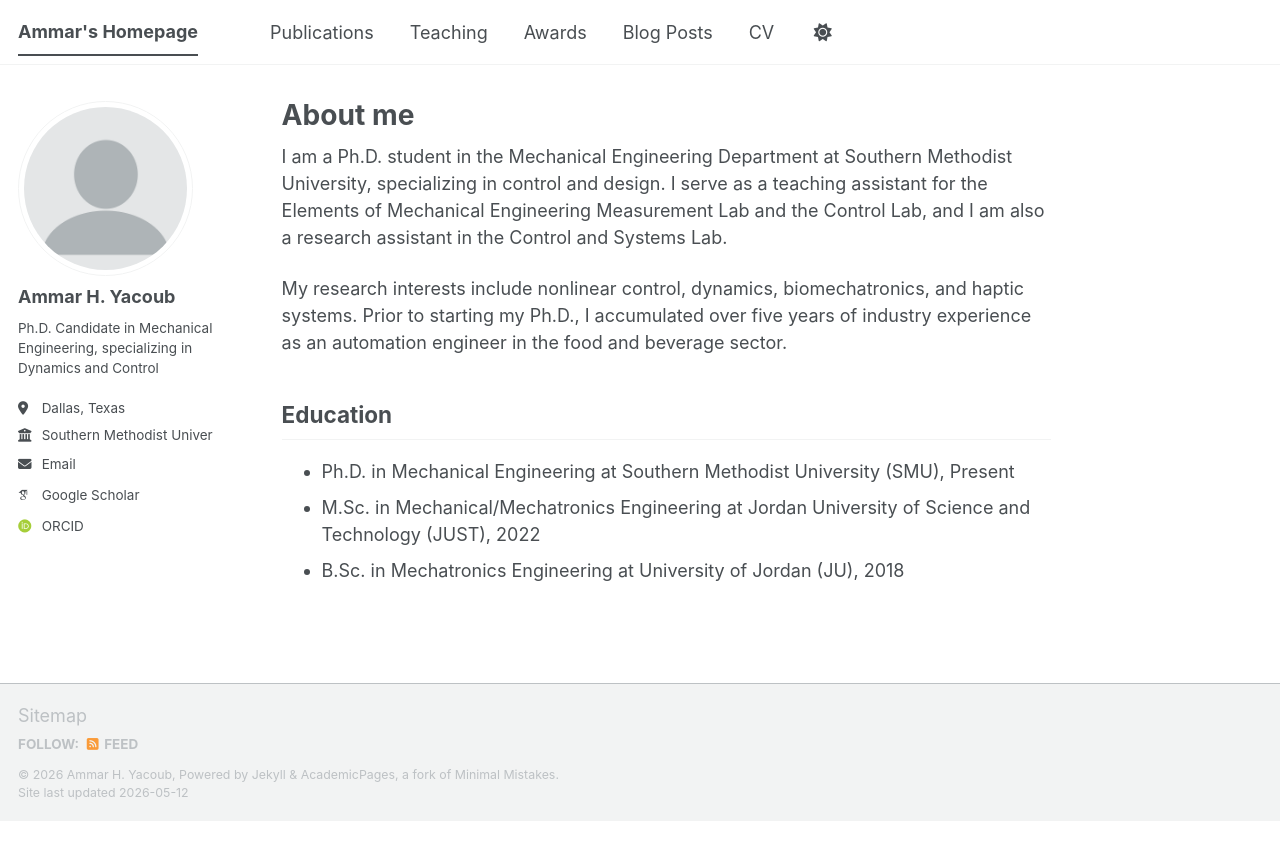
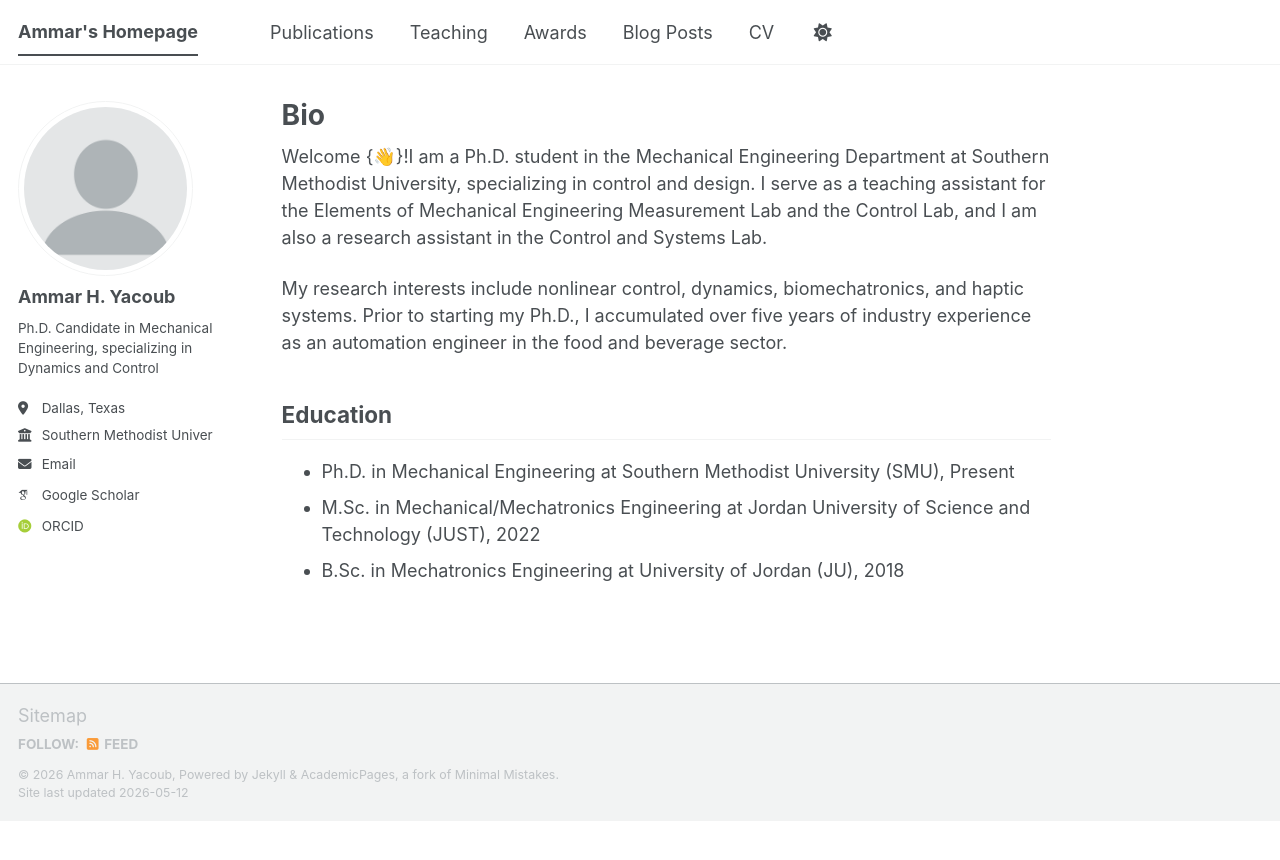
Before and after one commit to AmmarYacoub/AmmarYacoub.github.io, a Jekyll site: the page built from _pages/about.md, in a window 1280 px wide. Shown: the top 860 px of the page. Built offline with Jekyll 4.4.1, drawn with Linux system fonts in a browser that asks for light colours; some web fonts are replaced; a script bundle is joined from its source files by our own code; library files that are not in the unit come from our copies.

Commit message:
Update about.md

```diff
--- a/_pages/about.md
+++ b/_pages/about.md
@@ -1,13 +1,13 @@
 ---
 permalink: /
-title: "About me"
+title: "Bio"
 author_profile: true
 redirect_from:
   - /about/
   - /about.html
 ---
 
-I am a Ph.D. student in the Mechanical Engineering Department at Southern Methodist University, specializing in control and design. I serve as a teaching assistant for the Elements of Mechanical Engineering Measurement Lab and the Control Lab, and I am also a research assistant in the Control and Systems Lab.
+Welcome {👋}!I am a Ph.D. student in the Mechanical Engineering Department at Southern Methodist University, specializing in control and design. I serve as a teaching assistant for the Elements of Mechanical Engineering Measurement Lab and the Control Lab, and I am also a research assistant in the Control and Systems Lab.
 
 My research interests include nonlinear control, dynamics, biomechatronics, and haptic systems. Prior to starting my Ph.D., I accumulated over five years of industry experience as an automation engineer in the food and beverage sector.
 
```
